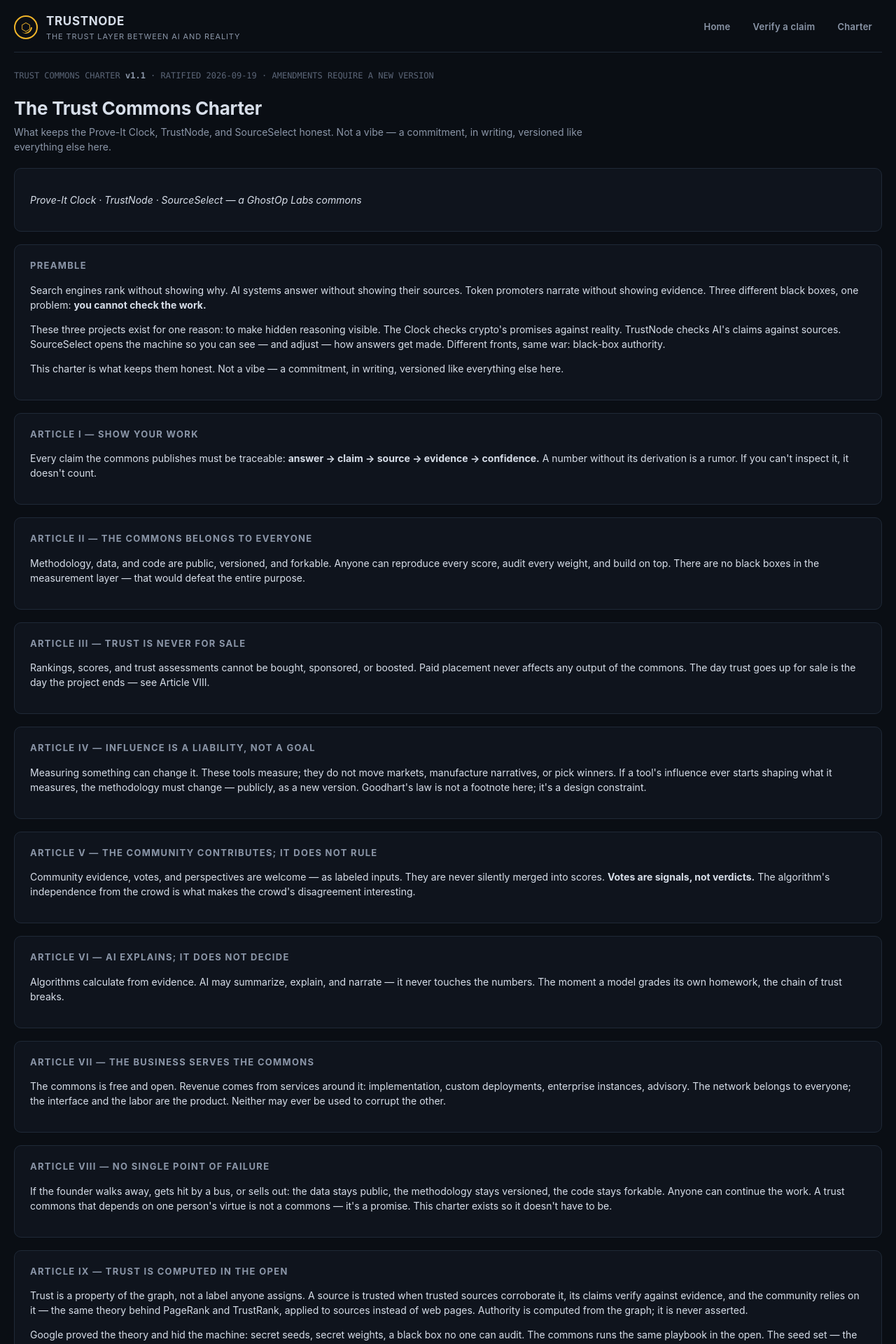
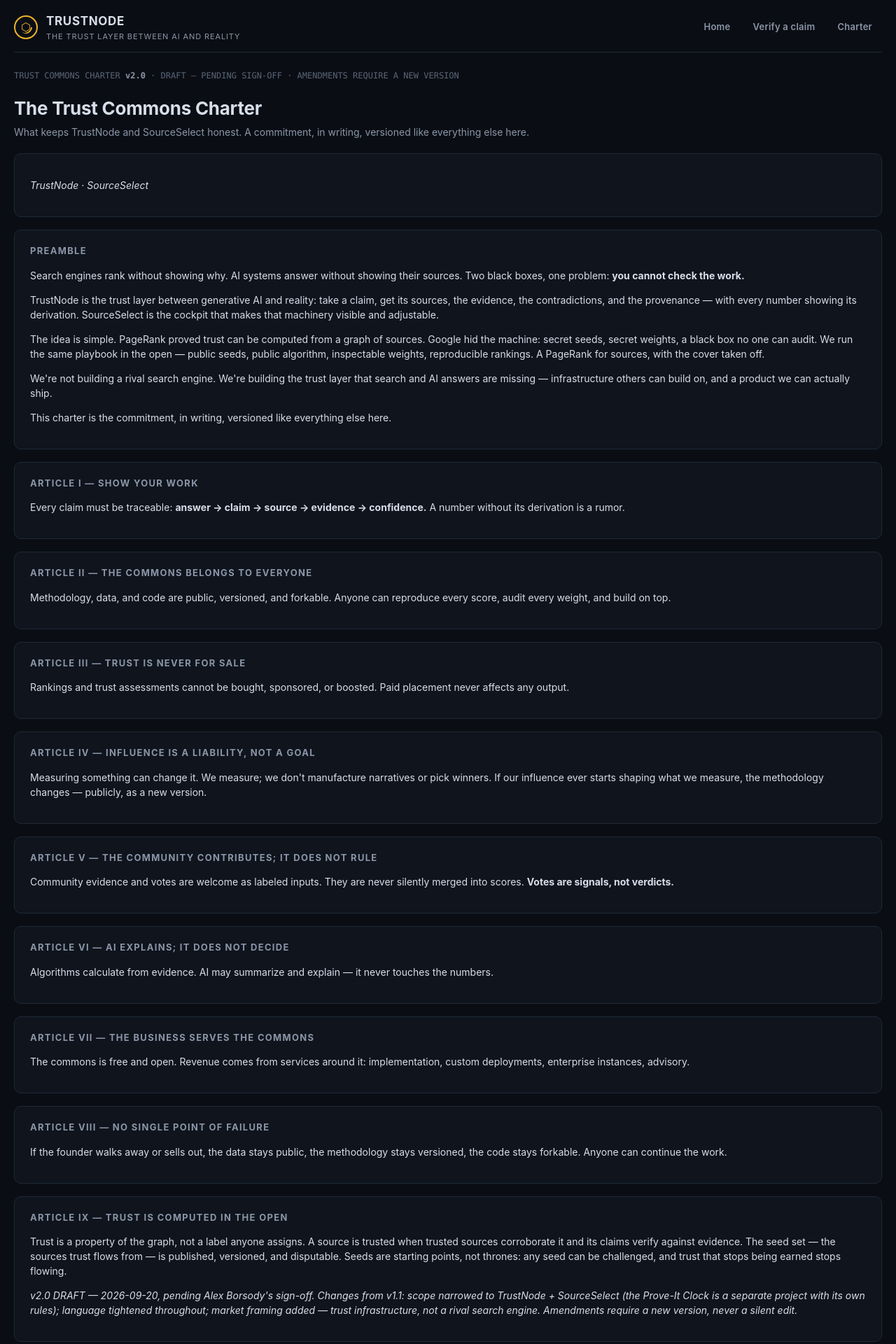
Before and after one commit to AlexBorsody/trustnode, a Next.js app in the folder app/: page /charter in a window 1280 px wide. Shown: the top 1920 px of the page at 70% size. Built offline with nearby package versions, Linux system fonts and the light colour scheme.

Commit message:
charter: sync /charter page to v2.0 draft

```diff
--- a/app/src/app/charter/page.tsx
+++ b/app/src/app/charter/page.tsx
@@ -4,60 +4,59 @@
   return (
     <>
       <div className="meta-line">
-        TRUST COMMONS CHARTER <b>v1.1</b> · RATIFIED 2026-09-19 · AMENDMENTS REQUIRE A NEW VERSION
+        TRUST COMMONS CHARTER <b>v2.0</b> · DRAFT — PENDING SIGN-OFF · AMENDMENTS REQUIRE A NEW VERSION
       </div>
       <h1 className="page-title">The Trust Commons Charter</h1>
       <p className="page-sub">
-        What keeps the Prove-It Clock, TrustNode, and SourceSelect honest. Not a vibe — a
-        commitment, in writing, versioned like everything else here.
+        What keeps TrustNode and SourceSelect honest. A commitment, in writing, versioned like everything else here.
       </p>
       <div className="panel">
-      <p><i>Prove-It Clock · TrustNode · SourceSelect — a GhostOp Labs commons</i></p>
+      <p><i>TrustNode · SourceSelect</i></p>
       </div>
       <div className="panel">
       <h2>Preamble</h2>
-      <p>Search engines rank without showing why. AI systems answer without showing their sources. Token promoters narrate without showing evidence. Three different black boxes, one problem: <b>you cannot check the work.</b></p>
-      <p>These three projects exist for one reason: to make hidden reasoning visible. The Clock checks crypto&#x27;s promises against reality. TrustNode checks AI&#x27;s claims against sources. SourceSelect opens the machine so you can see — and adjust — how answers get made. Different fronts, same war: black-box authority.</p>
-      <p>This charter is what keeps them honest. Not a vibe — a commitment, in writing, versioned like everything else here.</p>
+      <p>Search engines rank without showing why. AI systems answer without showing their sources. Two black boxes, one problem: <b>you cannot check the work.</b></p>
+      <p>TrustNode is the trust layer between generative AI and reality: take a claim, get its sources, the evidence, the contradictions, and the provenance — with every number showing its derivation. SourceSelect is the cockpit that makes that machinery visible and adjustable.</p>
+      <p>The idea is simple. PageRank proved trust can be computed from a graph of sources. Google hid the machine: secret seeds, secret weights, a black box no one can audit. We run the same playbook in the open — public seeds, public algorithm, inspectable weights, reproducible rankings. A PageRank for sources, with the cover taken off.</p>
+      <p>We&#x27;re not building a rival search engine. We&#x27;re building the trust layer that search and AI answers are missing — infrastructure others can build on, and a product we can actually ship.</p>
+      <p>This charter is the commitment, in writing, versioned like everything else here.</p>
       </div>
       <div className="panel">
       <h2>Article I — Show your work</h2>
-      <p>Every claim the commons publishes must be traceable: <b>answer → claim → source → evidence → confidence.</b> A number without its derivation is a rumor. If you can&#x27;t inspect it, it doesn&#x27;t count.</p>
+      <p>Every claim must be traceable: <b>answer → claim → source → evidence → confidence.</b> A number without its derivation is a rumor.</p>
       </div>
       <div className="panel">
       <h2>Article II — The commons belongs to everyone</h2>
-      <p>Methodology, data, and code are public, versioned, and forkable. Anyone can reproduce every score, audit every weight, and build on top. There are no black boxes in the measurement layer — that would defeat the entire purpose.</p>
+      <p>Methodology, data, and code are public, versioned, and forkable. Anyone can reproduce every score, audit every weight, and build on top.</p>
       </div>
       <div className="panel">
       <h2>Article III — Trust is never for sale</h2>
-      <p>Rankings, scores, and trust assessments cannot be bought, sponsored, or boosted. Paid placement never affects any output of the commons. The day trust goes up for sale is the day the project ends — see Article VIII.</p>
+      <p>Rankings and trust assessments cannot be bought, sponsored, or boosted. Paid placement never affects any output.</p>
       </div>
       <div className="panel">
       <h2>Article IV — Influence is a liability, not a goal</h2>
-      <p>Measuring something can change it. These tools measure; they do not move markets, manufacture narratives, or pick winners. If a tool&#x27;s influence ever starts shaping what it measures, the methodology must change — publicly, as a new version. Goodhart&#x27;s law is not a footnote here; it&#x27;s a design constraint.</p>
+      <p>Measuring something can change it. We measure; we don&#x27;t manufacture narratives or pick winners. If our influence ever starts shaping what we measure, the methodology changes — publicly, as a new version.</p>
       </div>
       <div className="panel">
       <h2>Article V — The community contributes; it does not rule</h2>
-      <p>Community evidence, votes, and perspectives are welcome — as labeled inputs. They are never silently merged into scores. <b>Votes are signals, not verdicts.</b> The algorithm&#x27;s independence from the crowd is what makes the crowd&#x27;s disagreement interesting.</p>
+      <p>Community evidence and votes are welcome as labeled inputs. They are never silently merged into scores. <b>Votes are signals, not verdicts.</b></p>
       </div>
       <div className="panel">
       <h2>Article VI — AI explains; it does not decide</h2>
-      <p>Algorithms calculate from evidence. AI may summarize, explain, and narrate — it never touches the numbers. The moment a model grades its own homework, the chain of trust breaks.</p>
+      <p>Algorithms calculate from evidence. AI may summarize and explain — it never touches the numbers.</p>
       </div>
       <div className="panel">
       <h2>Article VII — The business serves the commons</h2>
-      <p>The commons is free and open. Revenue comes from services around it: implementation, custom deployments, enterprise instances, advisory. The network belongs to everyone; the interface and the labor are the product. Neither may ever be used to corrupt the other.</p>
+      <p>The commons is free and open. Revenue comes from services around it: implementation, custom deployments, enterprise instances, advisory.</p>
       </div>
       <div className="panel">
       <h2>Article VIII — No single point of failure</h2>
-      <p>If the founder walks away, gets hit by a bus, or sells out: the data stays public, the methodology stays versioned, the code stays forkable. Anyone can continue the work. A trust commons that depends on one person&#x27;s virtue is not a commons — it&#x27;s a promise. This charter exists so it doesn&#x27;t have to be.</p>
+      <p>If the founder walks away or sells out, the data stays public, the methodology stays versioned, the code stays forkable. Anyone can continue the work.</p>
       </div>
       <div className="panel">
       <h2>Article IX — Trust is computed in the open</h2>
-      <p>Trust is a property of the graph, not a label anyone assigns. A source is trusted when trusted sources corroborate it, its claims verify against evidence, and the community relies on it — the same theory behind PageRank and TrustRank, applied to sources instead of web pages. Authority is computed from the graph; it is never asserted.</p>
-      <p>Google proved the theory and hid the machine: secret seeds, secret weights, a black box no one can audit. The commons runs the same playbook in the open. The seed set — the foundational sources from which trust flows — is published, versioned, and disputable. The algorithm is public. Every weight is inspectable, every ranking reproducible.</p>
-      <p>Seeds are starting points, not thrones. Any seed can be challenged, and trust that stops being earned stops flowing. What Google&#x27;s black box made unaccountable, the commons makes checkable.</p>
-      <p><i>Ratified by Alex Borsody, 2026-09-19. Version 1.1 (amended 2026-09-19: Article IX — the PageRank thesis). Amendments require a new version, never a silent edit.</i></p>
+      <p>Trust is a property of the graph, not a label anyone assigns. A source is trusted when trusted sources corroborate it and its claims verify against evidence. The seed set — the sources trust flows from — is published, versioned, and disputable. Seeds are starting points, not thrones: any seed can be challenged, and trust that stops being earned stops flowing.</p>
+      <p><i>v2.0 DRAFT — 2026-09-20, pending Alex Borsody&#x27;s sign-off. Changes from v1.1: scope narrowed to TrustNode + SourceSelect (the Prove-It Clock is a separate project with its own rules); language tightened throughout; market framing added — trust infrastructure, not a rival search engine. Amendments require a new version, never a silent edit.</i></p>
       </div>
     </>
   );
```
